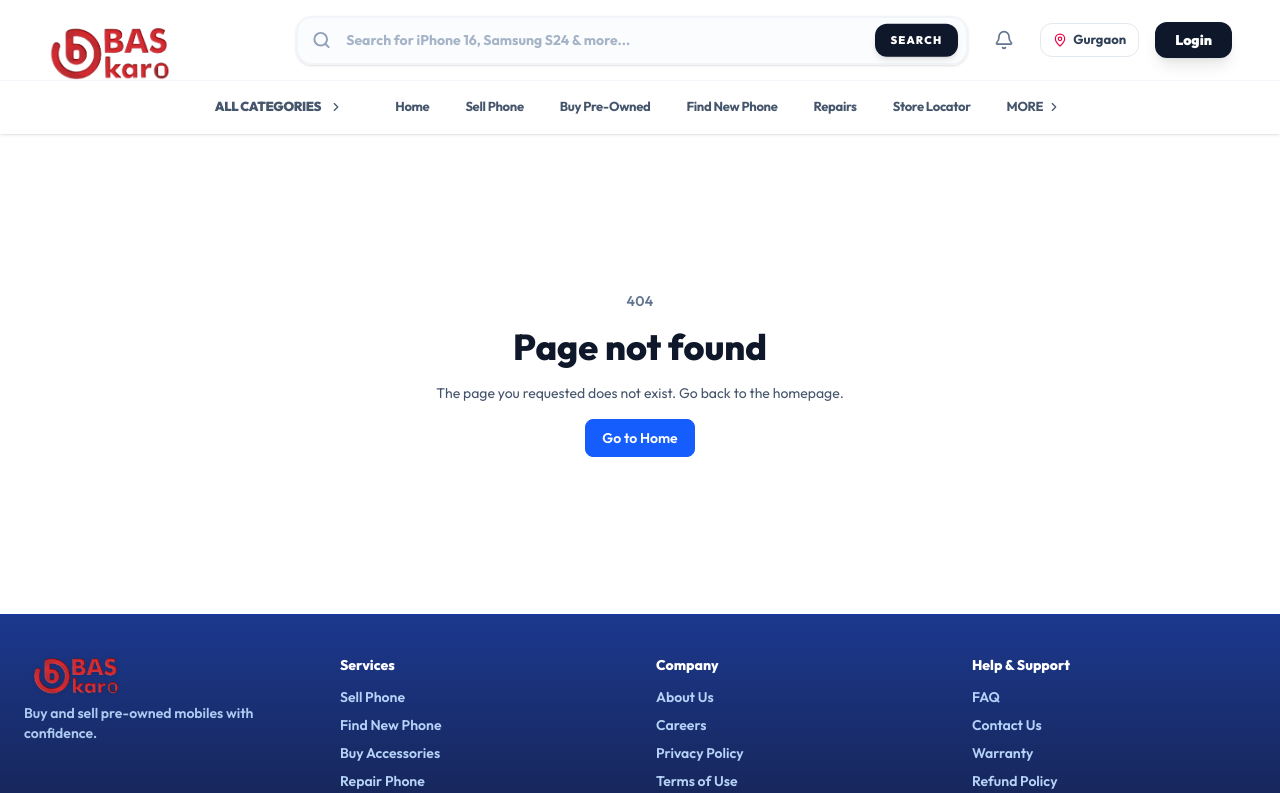
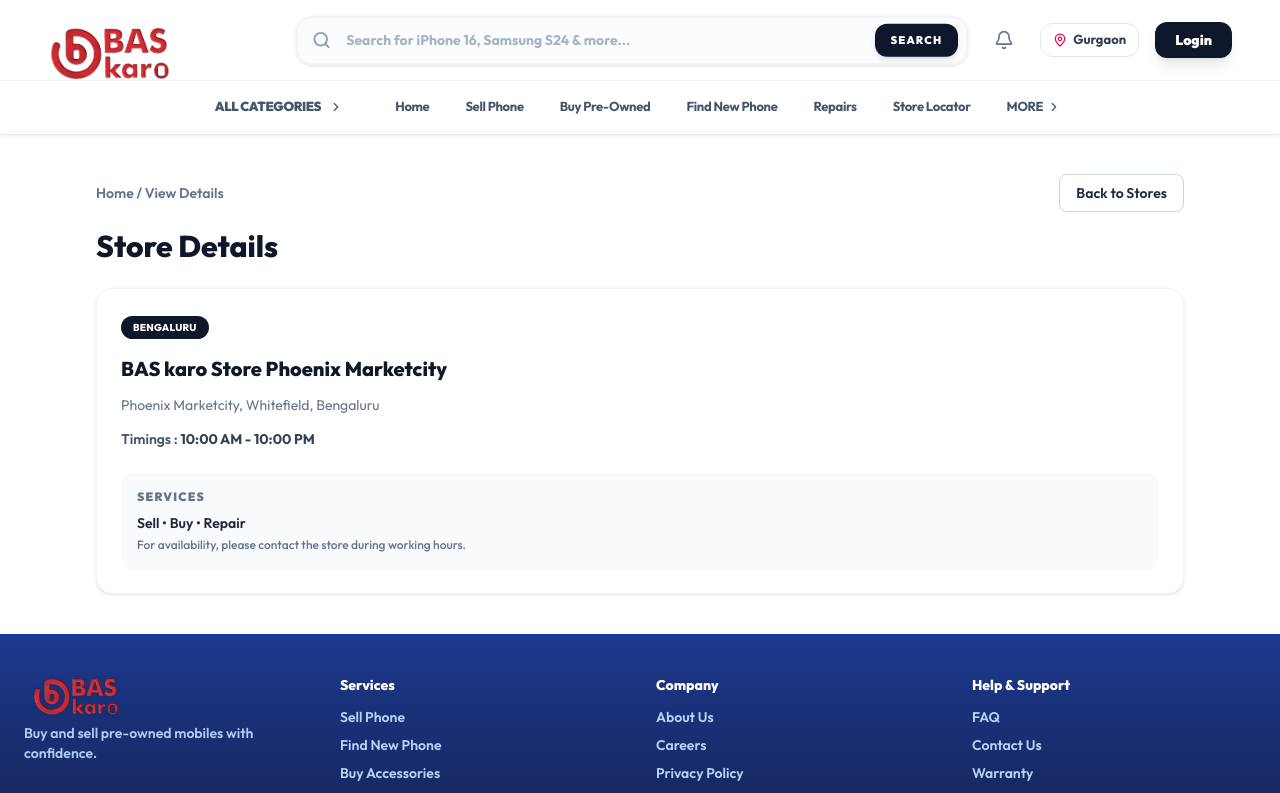
Before and after one commit to shrawani1619/baskaro-frontend, a React (Vite) app: page /store/bangalore-1 in a window 1280 px wide. Shown: the top 793 px of the page. Built offline with nearby package versions, Linux system fonts and the light colour scheme.

Commit message:
create a view details page

```diff
--- a/src/App.jsx
+++ b/src/App.jsx
@@ -16,6 +16,7 @@ import NearbyStoresPage from './pages/NearbyStoresPage'
 import { CartProvider } from './context/CartContext'
 import CartPage from './pages/CartPage'
 import ProductDetailsPage from './pages/ProductDetailsPage'
+import ViewDetailsPage from './pages/ViewDetailsPage'
 
 function NotFoundPage() {
   return (
@@ -56,6 +57,7 @@ export default function App() {
                   <Route path="/cart" element={<CartPage />} />
                   <Route path="/nearby-stores" element={<NearbyStoresPage />} />
                   <Route path="/product/:id" element={<ProductDetailsPage />} />
+                  <Route path="/store/:storeId" element={<ViewDetailsPage />} />
                   <Route path="/landing" element={<Navigate to="/" replace />} />
                   <Route path="*" element={<NotFoundPage />} />
                 </Routes>
--- /dev/null
+++ b/src/components/ExclusiveStoreDetailsCard.jsx
@@ -0,0 +1,33 @@
+export function ExclusiveStoreDetailsCard({ store }) {
+  if (!store) return null
+
+  return (
+    <article className="w-full rounded-2xl border border-slate-100 bg-white p-6 shadow-sm">
+      <div className="inline-flex items-center justify-center rounded-full bg-slate-900 px-3 py-1 text-[10px] font-extrabold uppercase tracking-wide text-white">
+        {store.city}
+      </div>
+
+      <h1 className="mt-4 text-xl font-extrabold leading-snug text-slate-900">
+        {store.name}
+      </h1>
+
+      <p className="mt-3 text-sm leading-relaxed text-slate-500">{store.address}</p>
+
+      <div className="mt-3 text-sm font-semibold text-slate-600">
+        Timings : <span className="font-bold text-slate-700">{store.timings}</span>
+      </div>
+
+      <div className="mt-6 rounded-xl bg-slate-50 p-4">
+        <p className="text-xs font-black uppercase tracking-widest text-slate-500">
+          Services
+        </p>
+        <p className="mt-2 text-sm font-semibold text-slate-800">
+          Sell • Buy • Repair
+        </p>
+        <p className="mt-1 text-xs font-medium text-slate-500">
+          For availability, please contact the store during working hours.
+        </p>
+      </div>
+    </article>
+  )
+}
--- a/src/components/LandingNavbar.jsx
+++ b/src/components/LandingNavbar.jsx
@@ -125,7 +125,7 @@ export function LandingNavbar() {
   ])
 
   return (
-    <header className="sticky top-0 z-[100] w-full border-b border-white/10 bg-white/80 shadow-sm backdrop-blur-xl supports-[backdrop-filter]:bg-white/70">
+    <header className="sticky top-0 z-[100] w-full border-b border-white/10 bg-white/95 shadow-sm backdrop-blur-xl supports-[backdrop-filter]:bg-white/90">
       <div className="flex h-20 w-full items-center justify-between gap-4 px-4 sm:px-6 lg:px-12">
         <div className="flex flex-1 items-center justify-start">
           <Link
@@ -193,7 +193,7 @@ export function LandingNavbar() {
         </div>
       </div>
 
-      <nav className="w-full border-t border-slate-100 bg-white/50 backdrop-blur-sm hidden md:block">
+      <nav className="w-full border-t border-slate-100 bg-white hidden md:block">
         <div className="flex w-full items-center justify-center gap-6 px-4 py-2 sm:px-6 lg:px-12">
           <div className="relative" data-topnav-dropdown="true">
             <button
--- a/src/components/ServicePageLayout.jsx
+++ b/src/components/ServicePageLayout.jsx
@@ -105,7 +105,7 @@ export function ServicePageLayout({
 
       {showHotDeals && (
         <section className="w-full px-4 pb-12 sm:px-6">
-          <div className="mx-auto max-w-7xl rounded-2xl bg-gradient-to-r from-red-100 via-white to-blue-100 p-6">
+          <div className="mx-auto max-w-7xl rounded-2xl bg-white p-6">
             <h2 className="text-2xl font-extrabold text-slate-900">{hotDealsTitle}</h2>
             <div className="mt-5 grid gap-4 sm:grid-cols-2 lg:grid-cols-3">
               {[1, 2, 3].map((n) => (
@@ -163,7 +163,7 @@ export function ServicePageLayout({
                   key={phone.name}
                   className="rounded-2xl border border-slate-200 bg-white p-4 shadow-sm transition duration-200 hover:-translate-y-1 hover:shadow-lg"
                 >
-                  <div className="flex h-36 items-center justify-center rounded-xl bg-gradient-to-br from-slate-100 via-blue-50 to-red-50 p-3">
+                  <div className="flex h-36 items-center justify-center rounded-xl bg-white p-3">
                     <img
                       src={phone.img}
                       alt={phone.name}
--- /dev/null
+++ b/src/constants/exclusiveStores.js
@@ -0,0 +1,37 @@
+export const EXCLUSIVE_STORES = [
+  {
+    id: 'gurgaon-1',
+    city: 'GURGAON',
+    name: 'BAS karo Mobile Phone Store Airia Mall Sec 68 Gurugram',
+    address: 'Airia Mall, Sector 68, Gurugram, Haryana',
+    timings: '11:00 AM - 10:00 PM',
+  },
+  {
+    id: 'delhi-1',
+    city: 'DELHI',
+    name: 'BAS karo Experience Centre Connaught Place',
+    address: 'Block A, Connaught Place, New Delhi',
+    timings: '10:30 AM - 9:30 PM',
+  },
+  {
+    id: 'noida-1',
+    city: 'NOIDA',
+    name: 'BAS karo Store DLF Mall of India',
+    address: 'DLF Mall of India, Sector 18, Noida, UP',
+    timings: '11:00 AM - 10:00 PM',
+  },
+  {
+    id: 'bangalore-1',
+    city: 'BENGALURU',
+    name: 'BAS karo Store Phoenix Marketcity',
+    address: 'Phoenix Marketcity, Whitefield, Bengaluru',
+    timings: '10:00 AM - 10:00 PM',
+  },
+  {
+    id: 'mumbai-1',
+    city: 'MUMBAI',
+    name: 'BAS karo Store Infiniti Mall',
+    address: 'Infiniti Mall, Andheri West, Mumbai',
+    timings: '11:00 AM - 10:00 PM',
+  },
+]
--- a/src/pages/LandingPage.jsx
+++ b/src/pages/LandingPage.jsx
@@ -5,6 +5,7 @@ import { catalog } from '../mock/catalog.js'
 import { gPhoto } from '../constants/googleImages'
 import { DownloadAppBanner } from '../components/DownloadAppBanner'
 import { ProductCard } from '../components/ProductCard'
+import { EXCLUSIVE_STORES } from '../constants/exclusiveStores'
 
 const TOP_NAV = [
   'All',
@@ -71,44 +72,6 @@ const HERO_CAROUSEL_SLIDES = [
     ctaTo: '/sell-phone',
     bgClass: 'bg-slate-100',
     img: gPhoto(5),
-  },
-]
-
-const EXCLUSIVE_STORES = [
-  {
-    id: 'gurgaon-1',
-    city: 'GURGAON',
-    name: 'BAS karo Mobile Phone Store Airia Mall Sec 68 Gurugram',
-    address: 'Airia Mall, Sector 68, Gurugram, Haryana',
-    timings: '11:00 AM - 10:00 PM',
-  },
-  {
-    id: 'delhi-1',
-    city: 'DELHI',
-    name: 'BAS karo Experience Centre Connaught Place',
-    address: 'Block A, Connaught Place, New Delhi',
-    timings: '10:30 AM - 9:30 PM',
-  },
-  {
-    id: 'noida-1',
-    city: 'NOIDA',
-    name: 'BAS karo Store DLF Mall of India',
-    address: 'DLF Mall of India, Sector 18, Noida, UP',
-    timings: '11:00 AM - 10:00 PM',
-  },
-  {
-    id: 'bangalore-1',
-    city: 'BENGALURU',
-    name: 'BAS karo Store Phoenix Marketcity',
-    address: 'Phoenix Marketcity, Whitefield, Bengaluru',
-    timings: '10:00 AM - 10:00 PM',
-  },
-  {
-    id: 'mumbai-1',
-    city: 'MUMBAI',
-    name: 'BAS karo Store Infiniti Mall',
-    address: 'Infiniti Mall, Andheri West, Mumbai',
-    timings: '11:00 AM - 10:00 PM',
   },
 ]
 
@@ -1641,15 +1604,15 @@ export default function LandingPage() {
                   <p className="mt-2 text-xs text-slate-500">
                     Timings : {store.timings}
                   </p>
-                  <a
-                    href="#"
+                  <Link
+                    to={`/store/${store.id}`}
                     className="mt-3 inline-flex items-center text-xs font-bold text-blue-600 hover:text-blue-700"
                   >
                     View Details
                     <span className="ml-0.5" aria-hidden="true">
                       →
                     </span>
-                  </a>
+                  </Link>
                 </article>
               ))}
             </div>
--- /dev/null
+++ b/src/pages/ViewDetailsPage.jsx
@@ -0,0 +1,45 @@
+import { Link, useParams } from 'react-router-dom'
+import { EXCLUSIVE_STORES } from '../constants/exclusiveStores'
+import { ExclusiveStoreDetailsCard } from '../components/ExclusiveStoreDetailsCard'
+import { Button } from '../components/Button'
+
+export default function ViewDetailsPage() {
+  const { storeId } = useParams()
+  const store = EXCLUSIVE_STORES.find((s) => s.id === storeId)
+
+  return (
+    <section className="min-h-[60vh]">
+      <div className="mx-auto max-w-6xl px-4 py-10 sm:px-6 lg:px-8">
+        <div className="flex flex-wrap items-center justify-between gap-4">
+          <p className="text-sm font-semibold text-slate-500">Home / View Details</p>
+
+          <Button as="a" href="/" variant="secondary">
+            Back to Stores
+          </Button>
+        </div>
+
+        <h1 className="mt-4 text-3xl font-extrabold text-slate-900">
+          Store Details
+        </h1>
+
+        <div className="mt-6">
+          {store ? (
+            <ExclusiveStoreDetailsCard store={store} />
+          ) : (
+            <div className="rounded-2xl border border-slate-200 bg-white p-6 shadow-sm">
+              <p className="text-sm font-bold text-slate-900">Store not found</p>
+              <p className="mt-2 text-sm text-slate-600">
+                The store you’re looking for doesn’t exist or the link is invalid.
+              </p>
+              <div className="mt-4">
+                <Link to="/" className="text-sm font-bold text-blue-600 hover:text-blue-700">
+                  Go back
+                </Link>
+              </div>
+            </div>
+          )}
+        </div>
+      </div>
+    </section>
+  )
+}
```
